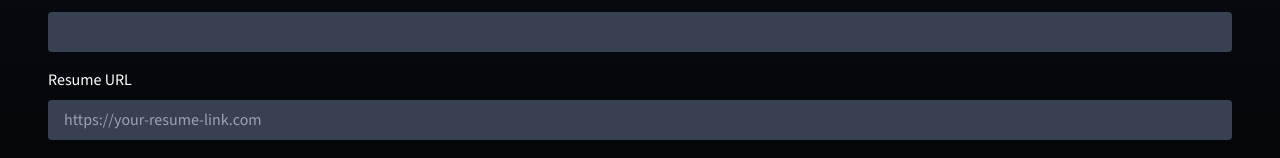
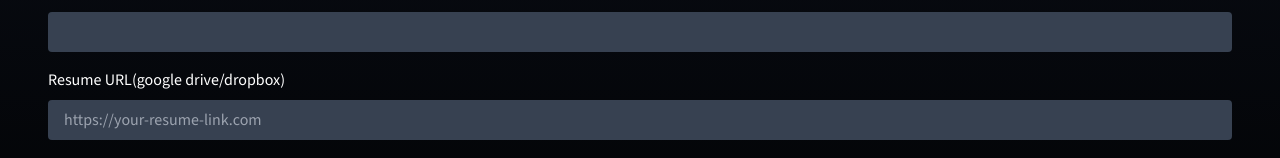
Before and after one commit to Callmecgrey/new-waves, a Next.js app: page /jobs/full-stack-developer in a window 1280 px wide. Shown: the part 748-906 px from the top of the page. Built offline with nearby package versions, Linux system fonts and the light colour scheme.

Commit message:
commit codeprogress

```diff
--- a/components/JobApplicationForm.tsx
+++ b/components/JobApplicationForm.tsx
@@ -85,7 +85,7 @@ ${formData.name}`
         className="px-4 py-2 mb-4 rounded bg-gray-700 text-white focus:outline-none focus:ring-2 focus:ring-blue-500"
       />
 
-      <label className="mb-2 font-medium">Resume URL</label>
+      <label className="mb-2 font-medium">Resume URL(google drive/dropbox)</label>
       <input
         type="url"
         name="resume"
--- a/pages/jobs/[job].tsx
+++ b/pages/jobs/[job].tsx
@@ -107,7 +107,6 @@ export const getStaticPaths: GetStaticPaths = async () => {
       link: '/jobs/cloud-architect',
       department: 'Engineering',
     },
-    // Add more jobs as needed
   ];
 
   const paths = jobs.map((job) => ({
@@ -158,7 +157,6 @@ export const getStaticProps: GetStaticProps = async (context) => {
       link: '/jobs/cloud-architect',
       department: 'Engineering',
     },
-    // Add more jobs as needed
   ];
 
   const jobData = jobs.find(
```
